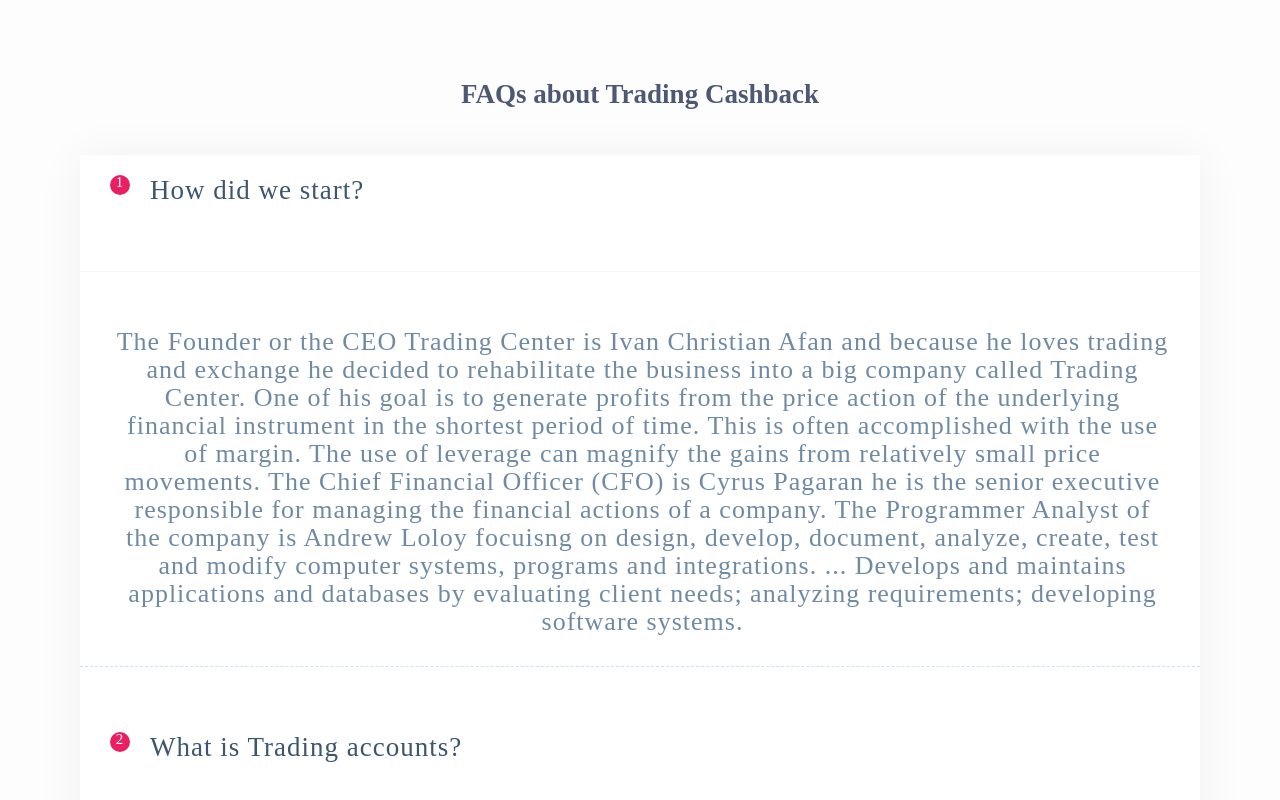
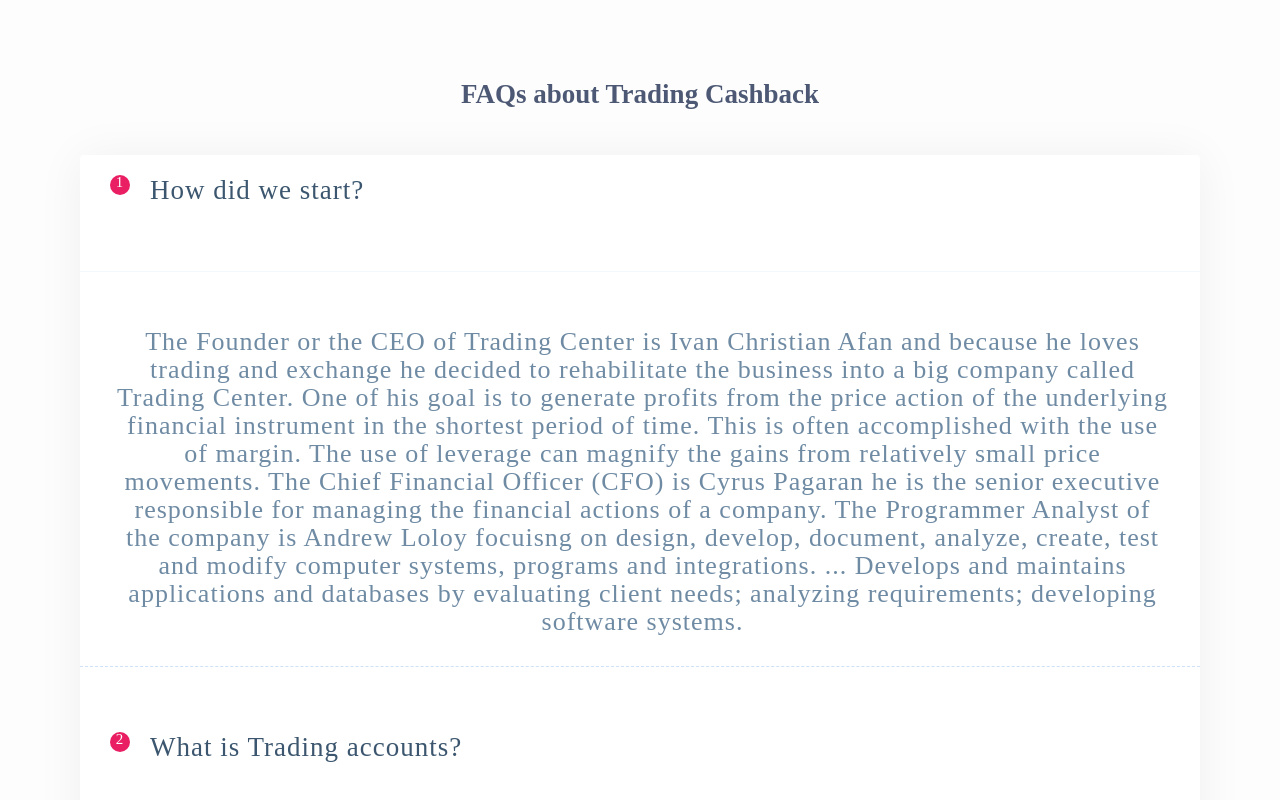
Before and after one commit to Connected21/Trading-Cashback-Center, a plain HTML site: page index.html in a window 1280 px wide. Shown: the part 496-1296 px from the top of the page. Drawn offline with Linux system fonts and the light colour scheme.

Commit message:
Update index.html

```diff
--- a/index.html
+++ b/index.html
@@ -59,7 +59,7 @@
                                 </div>
                                 <div id="faqCollapse-1" class="collapse" aria-labelledby="faqHeading-1" data-parent="#accordion">
                                     <div class="card-body">
-                                        <p>The Founder or the CEO Trading Center is Ivan Christian Afan and because he loves trading and exchange he decided to rehabilitate the business into a big company called Trading Center. One of his goal is to generate profits from the price action of the underlying financial instrument in the shortest period of time. This is often accomplished with the use of margin. The use of leverage can magnify the gains from relatively small price movements. The Chief Financial Officer (CFO) is Cyrus Pagaran he is the senior executive responsible for managing the financial actions of a company. The Programmer Analyst of the company is Andrew Loloy focuisng on design, develop, document, analyze, create, test and modify computer systems, programs and integrations. ... Develops and maintains applications and databases by evaluating client needs; analyzing requirements; developing software systems.
+                                        <p>The Founder or the CEO of Trading Center is Ivan Christian Afan and because he loves trading and exchange he decided to rehabilitate the business into a big company called Trading Center. One of his goal is to generate profits from the price action of the underlying financial instrument in the shortest period of time. This is often accomplished with the use of margin. The use of leverage can magnify the gains from relatively small price movements. The Chief Financial Officer (CFO) is Cyrus Pagaran he is the senior executive responsible for managing the financial actions of a company. The Programmer Analyst of the company is Andrew Loloy focuisng on design, develop, document, analyze, create, test and modify computer systems, programs and integrations. ... Develops and maintains applications and databases by evaluating client needs; analyzing requirements; developing software systems.
                                          </p>
                                     </div>
                                 </div>
```
